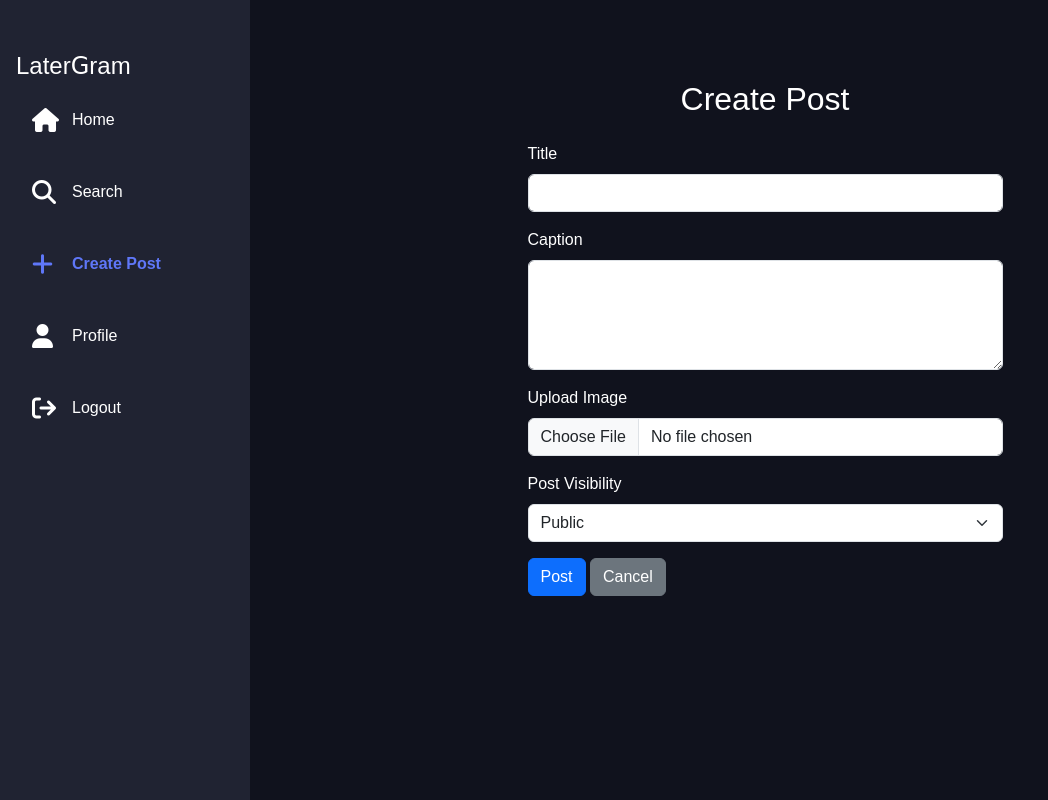
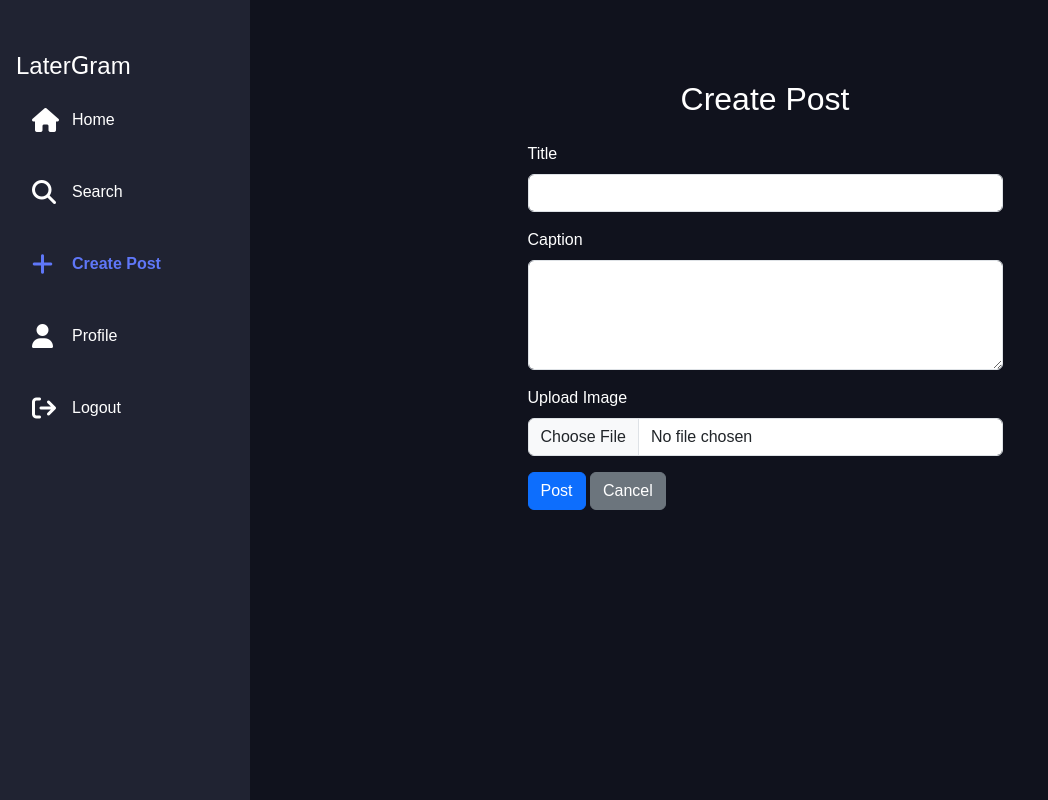
Before and after one commit to llgsjsm/Latergram, a Flask app: page /create-post in a window 1280 px wide. Shown: the whole page, without its empty margins (0-1048 px from the left). Run offline with Flask 2, Linux system fonts and the light colour scheme; the visitor is signed in with stand-in values (Sample User, id 1); parts of the project's set-up code (start-up, migrations or seed data) failed here and were passed over; some libraries are stand-ins or nearby versions.

Commit message:
remove the visibility option from create posts

```diff
--- a/app-server/templates/create_post.html
+++ b/app-server/templates/create_post.html
@@ -26,14 +26,14 @@
         </div>
 
         <!-- Visibility -->
-        <div class="mb-3">
+        <!--<div class="mb-3">
           <label for="visibility" class="form-label">Post Visibility</label>
           <select class="form-select" id="visibility" name="visibility">
             <option value="public">Public</option>
             <option value="followers">Followers Only</option>
             <option value="private">Private</option>
           </select>
-        </div>
+        </div> -->
 
         <button type="submit" class="btn btn-primary">Post</button>
         <a href="{{ url_for('home') }}" class="btn btn-secondary">Cancel</a>
```
